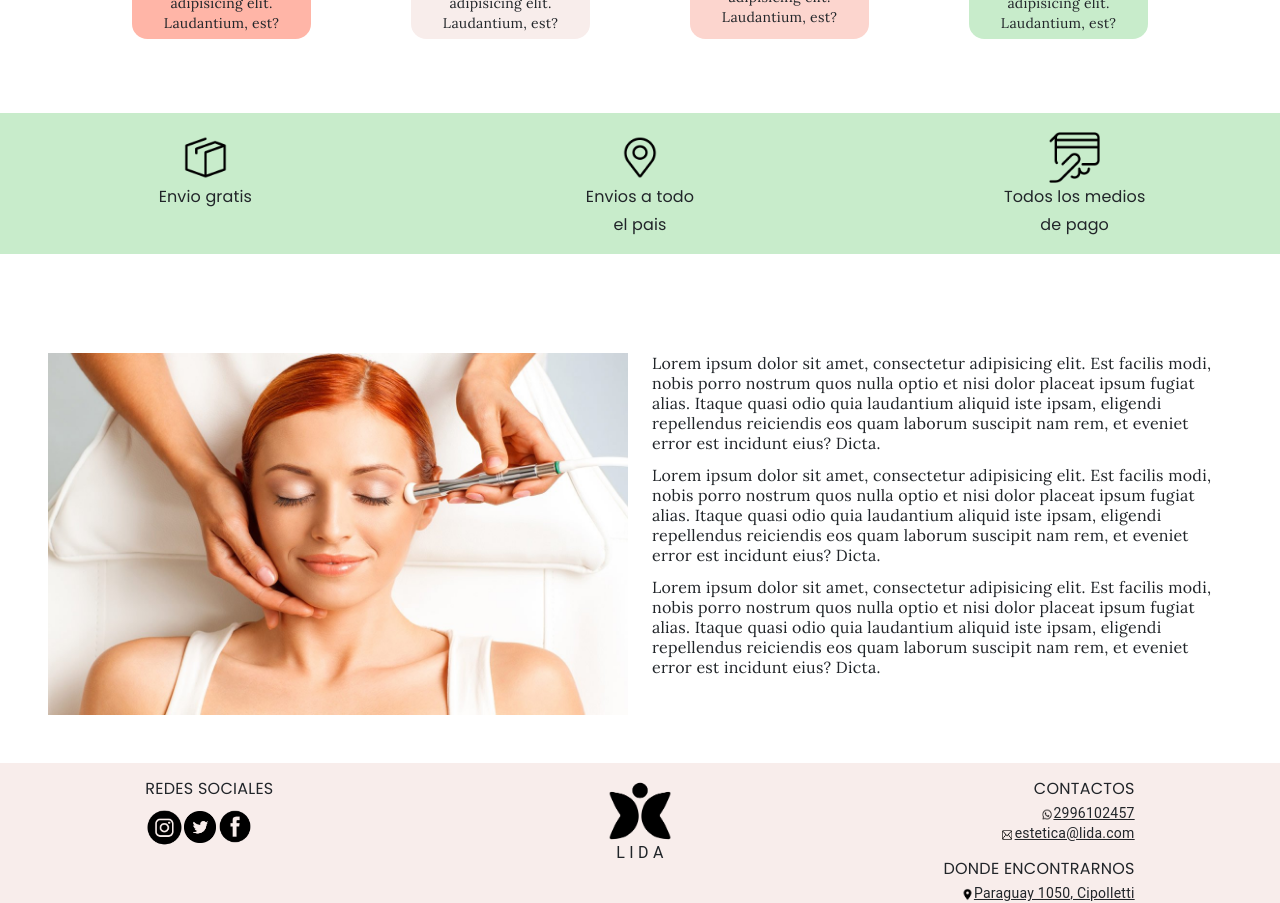
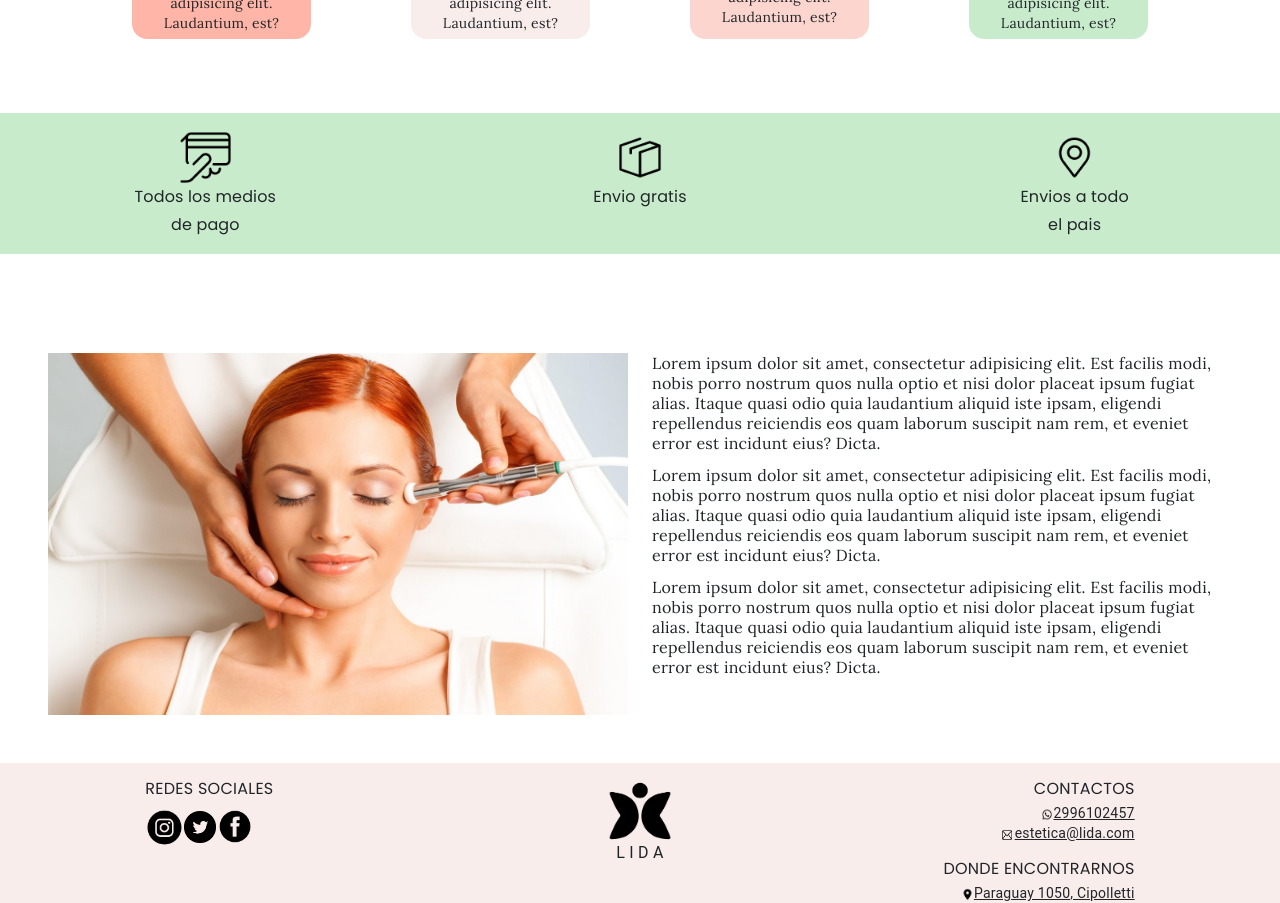
Before and after one commit to nehoxy/estetica-lida, an Angular app: page / in a window 1280 px wide. Shown: the part 800-1703 px from the top of the page. Built offline with nearby package versions, Linux system fonts and the light colour scheme.

Commit message:
finalizacion del separador-home

```diff
--- a/src/app/modules/home/components/separador-home/separador-home.component.html
+++ b/src/app/modules/home/components/separador-home/separador-home.component.html
@@ -1,6 +1,11 @@
 <div class="container-flex mt-5 mb-5 separador">
     <div class="text-center ">
         <div class="row ">
+            <div class="col-lg-4 col-md-4 col-sm-4 col-xl-4">
+                <img src="../../../../../assets/img-separador/icono-tarjeta.png" alt="" srcset="" class="logos">
+                <h3 class="fs-6 texto">Todos los medios<br> de pago</h3>
+              </div>
+
           <div class="col-lg-4 col-md-4 col-sm-4 col-xl-4">
             <img src="../../../../../assets/img-separador/icono-caja.png" alt="" srcset="" class="logos">
             <h3 class="fs-6 texto">Envio gratis</h3>
@@ -11,11 +16,6 @@
             <h3 class="fs-6 texto">Envios a todo <br> el pais</h3>
           </div>
 
-          <div class="col-lg-4 col-md-4 col-sm-4 col-xl-4">
-            <img src="../../../../../assets/img-separador/icono-tarjeta.png" alt="" srcset="" class="logos">
-            <h3 class="fs-6 texto">Todos los medios<br> de pago</h3>
-          </div>
-
         </div>
     </div>
 </div>
```
